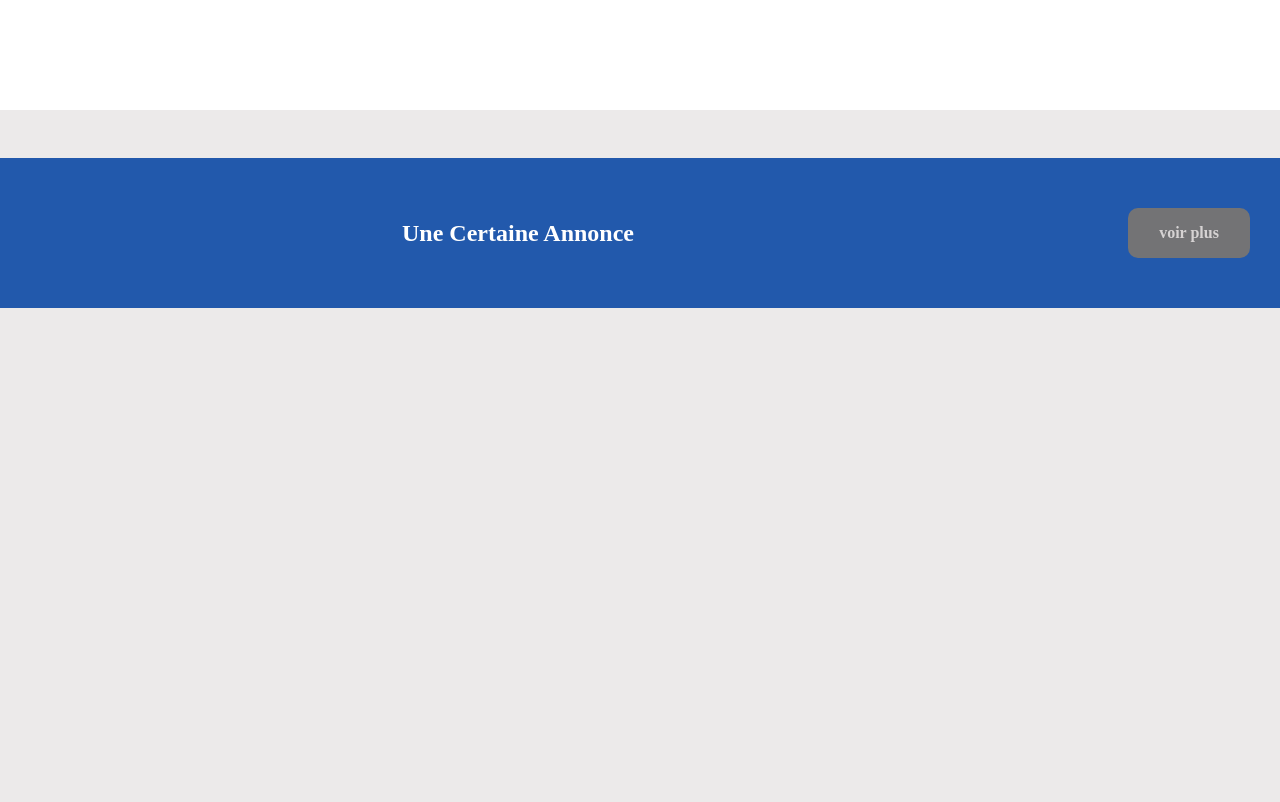
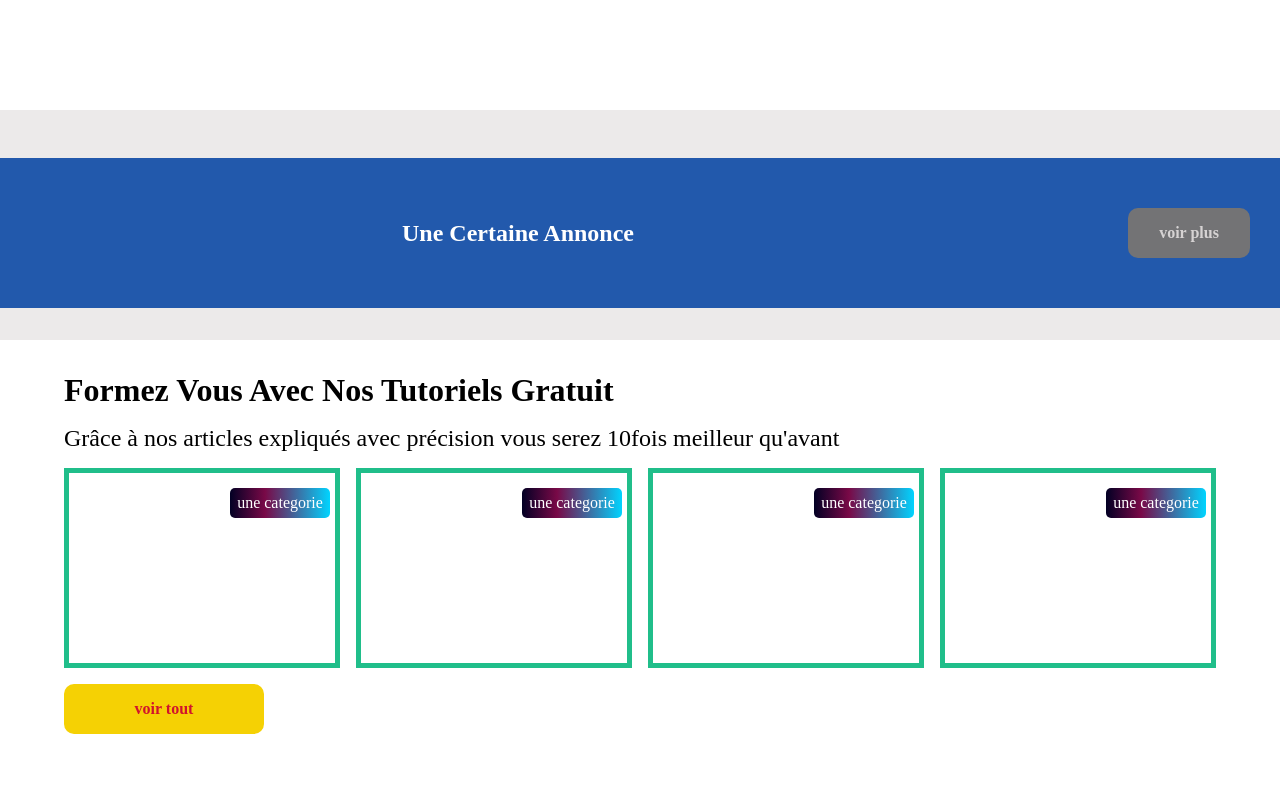
Before and after one commit to seleshabani/html_Templates, a plain HTML site: page 2022/designer/index.html in a window 1280 px wide. Shown: the part 1998-2800 px from the top of the page. Before the commit the page ends 2306 px from the top, so only its background shows below. Drawn offline with Linux system fonts and the light colour scheme.

Commit message:
blog section

```diff
--- a/2022/designer/css/style.css
+++ b/2022/designer/css/style.css
@@ -3,7 +3,7 @@
     --bgColorbtn: rgba(116, 116, 116, 0.986);
     --colorbtn: rgba(233, 230, 230, 0.836);
     --bgwhite: #fff;
-    --mainColorTheme: rgb(206, 6, 139);
+    --mainColorTheme: rgb(209, 19, 44);
     --colorText: #fff;
     --colorBtnBgd2: rgb(245, 209, 4);
 }
@@ -49,6 +49,11 @@ a {
 .btn-red {
     background-color: rgb(209, 19, 44);
     color: var(--colorText);
+}
+
+.btn.yellow {
+    background-color: var(--colorBtnBgd2);
+    color: var(--mainColorTheme);
 }
 
 body section,
@@ -112,10 +117,18 @@ header .section-content .nav li a {
 
 body section {
     height: 500px;
+    background-color: var(--bgwhite);
+    margin-bottom: 2rem;
 }
 
 .section-annonce.blue {
     background-color: rgb(34, 89, 172);
+    color: var(--colorText);
+    height: 150px;
+}
+
+.section-annonce.red {
+    background-color: var(--mainColorTheme);
     color: var(--colorText);
     height: 150px;
 }
@@ -141,10 +154,10 @@ body section {
 }
 
 .section-about-team {
+    text-align: center;
+    margin-bottom: 2rem;
     background-color: var(--mainColorTheme);
     color: var(--colorText);
-    text-align: center;
-    margin-bottom: 2rem;
 }
 
 .section-about-team .section-content {
@@ -282,3 +295,51 @@ body section {
     font-size: 1.5rem;
     margin-bottom: .5rem;
 }
+
+.section-blog {
+    align-items: baseline;
+}
+
+.section-blog .section-content {
+    padding-top: 2rem;
+}
+
+.section-blog .section-content h1 {
+    font-size: 2rem;
+    margin-bottom: 1rem;
+}
+
+.section-blog .section-content p {
+    font-size: 1.5rem;
+    margin-bottom: 1rem;
+}
+
+.section-blog .section-content .items {
+    width: 100%;
+    margin-bottom: 1rem;
+    display: flex;
+    flex-direction: row;
+    gap: 1rem;
+}
+
+.section-blog .section-content .items .item {
+    width: 25%;
+    height: 200px;
+    border: solid 5px rgb(32, 190, 138);
+    position: relative;
+}
+
+.section-blog .section-content .items .item .label-cat {
+    position: absolute;
+    display: flex;
+    align-items: center;
+    justify-content: center;
+    top: 15px;
+    right: 5px;
+    height: 30px;
+    width: 100px;
+    border-radius: 5px;
+    color: var(--colorText);
+    background: linear-gradient(90deg, rgba(2, 0, 36, 1) 0%, rgba(121, 9, 71, 1) 35%, rgba(0, 212, 255, 1) 100%);
+    cursor: pointer;
+}
--- a/2022/designer/index.html
+++ b/2022/designer/index.html
@@ -80,6 +80,47 @@
             <a href="" class="btn btn-large">voir plus</a>
         </div>
     </section>
+    <section class="section-blog">
+        <div class="section-content">
+            <h1>Formez vous avec nos tutoriels gratuit</h1>
+            <p>Grâce à nos articles expliqués avec précision vous serez 10fois meilleur qu'avant</p>
+            <div class="items">
+                <div class="item">
+                    <div class="label-cat">une categorie</div>
+                </div>
+                <div class="item">
+                    <div class="label-cat">une categorie</div>
+                </div>
+                <div class="item">
+                    <div class="label-cat">une categorie</div>
+                </div>
+                <div class="item">
+                    <div class="label-cat">une categorie</div>
+                </div>
+            </div>
+            <div class="actions">
+                <a href="" class="btn btn-large yellow">voir tout</a>
+            </div>
+        </div>
+    </section>
+    <section class="section-annonce red">
+        <div class="section-content">
+            <h1>une certaine annonce</h1>
+            <a href="" class="btn btn-large">voir plus</a>
+        </div>
+    </section>
+    <section class="section-command">
+        <div class="section-content">
+            <h1>Besoin d'un coaching de qualité?</h1>
+            <p>Contactez notre équipe d'experts</p>
+            <a href="" class="btn btn-large btn-red">Démandez un coaching</a>
+        </div>
+    </section>
+    <section class="section-partenaires">
+        <div class="section-content">
+
+        </div>
+    </section>
 </body>
 
 </html>
```
